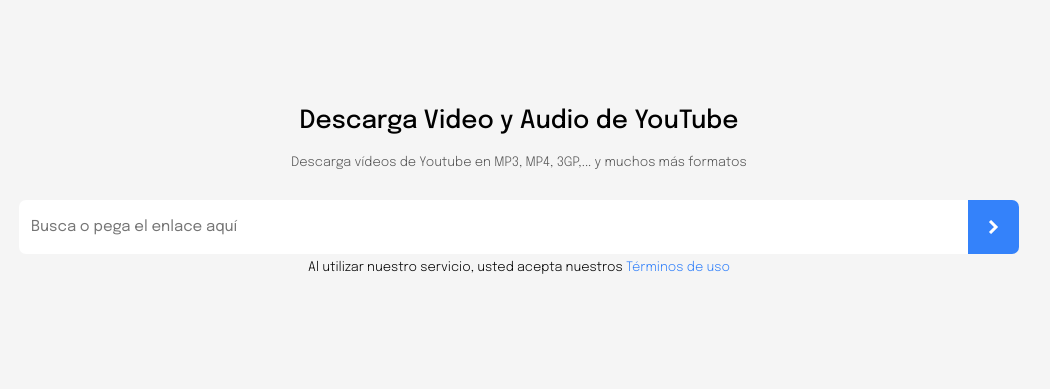
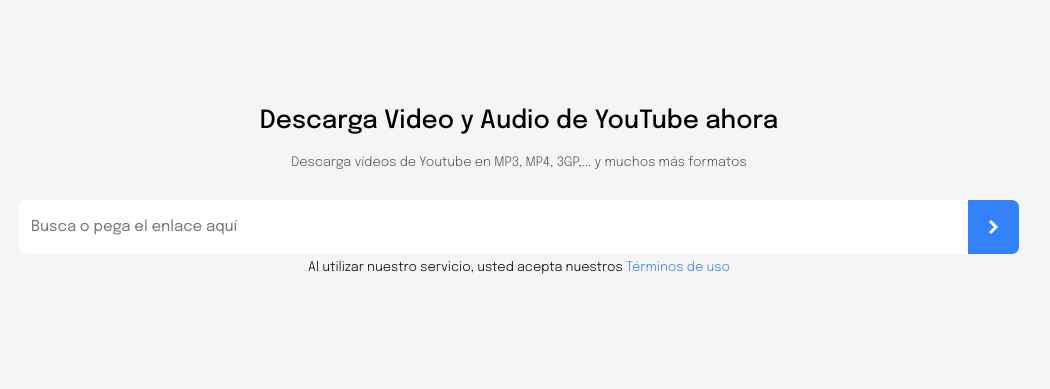
Before and after one commit to Jose-Miguel7/convertidor-videos-youtube-django, a Django app: page / in a window 1280 px wide. Shown: the part 62-451 px from the top of the page, without its empty margins (121-1171 px from the left). Run offline with Django 4.2, Linux system fonts and the light colour scheme.

Commit message:
change home template

```diff
--- a/templates/index/home.html
+++ b/templates/index/home.html
@@ -6,7 +6,7 @@
 
     <main class="main">
         <div class="main-title">
-            <h1>Descarga Video y Audio de YouTube</h1>
+            <h1>Descarga Video y Audio de YouTube ahora</h1>
         </div>
         <div class="main-description">
             <span>Descarga vídeos de Youtube en MP3, MP4, 3GP,... y muchos más formatos</span>
```
